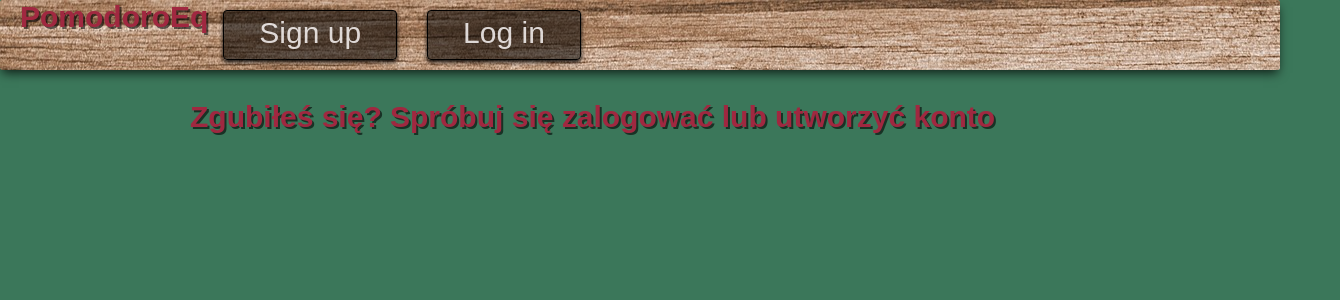
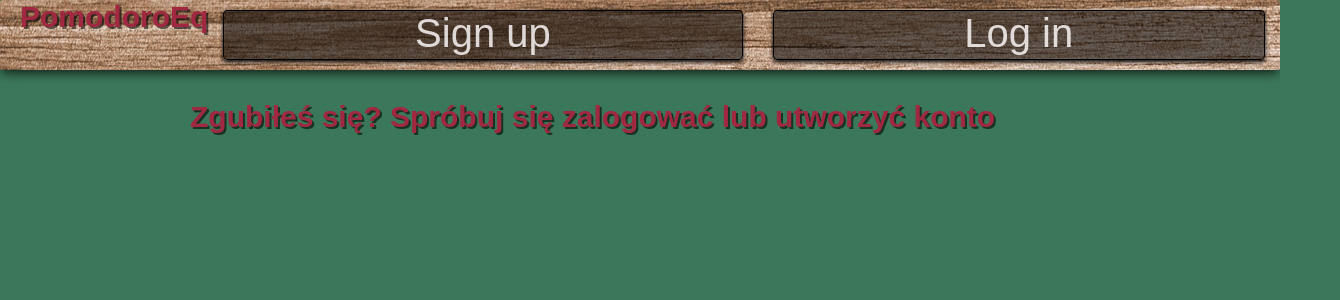
Before and after one commit to JaskierBard/pomodoroeq-front, a React (Create React App) app: page / in a window 1280 px wide. Shown: the top 300 px of the page, 1340 px wide, since content can reach past the window. Built offline with nearby package versions, Linux system fonts and the light colour scheme.

Commit message:
added message when buy seeds

```diff
--- a/src/components/Equipment/Equipment.css
+++ b/src/components/Equipment/Equipment.css
@@ -4,15 +4,15 @@
 background-image: url('../../../public/assets/images/wood.jpg');
 box-shadow: 0 -5px 10px -2px rgba(0, 0, 0, 0.75);
 position: fixed;
-display: block;
+/* display: block;  */
 bottom: 0px;
 font-size: 40px;
 /* width: 80vw; */
     bottom: 0;
-    left: 0;
+    /* left: 0; */
     width: 100%;
-    background-color: #333;
-    color: #fff;
+    /* background-color: #333; */
+    /* color: #fff; */
     text-align: center;
 }
 
@@ -21,38 +21,27 @@ ul{
     display: flex;
 
 }
-li{
-    width: 120px;
-    list-style-type: none;
-    background-color: #0000008c;
-    margin-left: 50px;
-    margin-right: 50px;
-    margin: 10px 15px 10px 15px;
-    border: 1px solid #000000;
-    border-radius: .25rem;
-    box-shadow: rgba(0, 0, 0, 1) 0 2px 4px 0;
 
-
-
-    text-align: center;
-    flex: auto;
-}
 
 li:hover{
     cursor: pointer;
 }
 
 .wallet{
-    margin: 10px 15px 10px 15px;
-    padding: 5px 35px 5px 35px;
-    background-color: rgba(240, 232, 160, 0.267);
-    box-shadow: rgba(0, 0, 0, 1) 0 2px 4px 0;
-    background-color: #0000008c;
-    position: absolute;
-    top: 10px;
-    border: 1px solid #d4d800;
-    border-radius: .25rem;
-    font-size: 30px;
+
+    border: 2px solid #d4d800;
+
 
 
 }
+
+.message{
+    position: absolute;
+    font-size: 32px;
+    bottom: 70px;
+    background-color: #0000006c;
+    /* box-shadow: rgba(0, 0, 0, 1) 0 2px 4px 0; */
+
+    width: 100%;
+    right: 0px;
+}
--- a/src/components/Equipment/equipment.tsx
+++ b/src/components/Equipment/equipment.tsx
@@ -12,8 +12,7 @@ export const Equipment = (props: Props) => {
 
 
     useEffect(() => {
-      setMessage(props.message)
-
+      // setMessage(props.message)
       const AsyncFunction  = async () => {
         setData(await getEquipment())
       }
@@ -27,7 +26,7 @@ export const Equipment = (props: Props) => {
 
     return (
         <>
-         <h1>Wydano:{props.message}</h1>
+         <p className='message'>{props.message}</p>
 
         {data ? ( <>
             <div className='eq-container'>
@@ -38,9 +37,10 @@ export const Equipment = (props: Props) => {
                 <li><img src="./assets/images/tomato-seed.png" alt="nasiona pomidora" />{data.tomatoSeed}</li>
                 <li><img src="./assets/images/tomato-seed.png" alt="nasiona pomidora" />{data.cucumberSeed}</li>
                 <li><img src="./assets/images/tomato-seed.png" alt="nasiona pomidora" />{data.pumpkinSeed}</li>
+                <div className='wallet'>{data.money} <img src="./assets/images/coin.png" alt="" /></div>
+
             </ul>
             </div>
-            <div className='wallet'>{data.money} <img src="./assets/images/coin.png" alt="" /></div>
 
             </>
 
--- a/src/components/Market/Buy.tsx
+++ b/src/components/Market/Buy.tsx
@@ -2,7 +2,6 @@ import React, { useEffect, useState } from 'react';
 import { getUserId } from '../../functions/getUserId';
 import './Buy.css'
 import axios from 'axios';
-import { Message } from '../common/Message/Message';
 import { Equipment } from '../Equipment/Equipment';
 
 export const BuyProducts = () => {
@@ -14,7 +13,6 @@ export const BuyProducts = () => {
 
   const [value , setValue] = useState<number>(0)
   const [message , setMessage] = useState<string>('')
-  // const [showMessage , setShowMessage] = useState<boolean>(true)
 
 
 
@@ -35,11 +33,15 @@ export const BuyProducts = () => {
     if (userId !== 0) {
     try {
      const res =  await axios.post("http://localhost:3001/equipment/buy", { tomatoSeed, cucumberSeed, pumpkinSeed, value, userId });
-    //  setMessage(res.data)
     setPumpkinSeed('0')
     setTomatoSeed('0')
     setCucumberSeed('0')
-    setMessage(' zrobić z res.data')
+    setMessage('kupiłeś nasiona')
+    const myInterval = setInterval(() => setMessage(''), 2000)
+    setTimeout(() => {
+      clearInterval(myInterval);
+  }, 3000);
+
 
     } catch (err) {
       console.log(err);
--- a/src/index.css
+++ b/src/index.css
@@ -10,7 +10,7 @@
 body{
   background-color: #3b775a;
   display: flex;
-  min-width: 1340px;
+  min-width: 1200px;
 
 }
 
@@ -19,7 +19,6 @@ body{
   box-sizing: border-box;
   text-align: center;
   justify-content: center;
-
   margin-top: 30vh;
   left: calc(50% - 300px);
   width: 600px;
@@ -40,8 +39,10 @@ input{
 
 
 header{
+  font-size: 40px;
+
   display: flex;
-    border-radius: 2px;
+  border-radius: 2px;
   width: 100vw;
   height: 70px;
   background-image: url('../public/assets/images/wood.jpg');
@@ -76,14 +77,21 @@ h1{
 
 
 
-a {
-  margin: 10px 15px 10px 15px;
-  padding: 5px 35px 5px 35px;
-  border: 1px solid #000000;
-  border-radius: .25rem;
-  box-shadow: rgba(0, 0, 0, 1) 0 2px 4px 0;
-  font-size: 30px;
-  background-color: #0000008c;
+a , li, .wallet{
+     /* width: 120px; */
+     list-style-type: none;
+     background-color: #0000008c;
+     /* margin-left: 50px; */
+     /* margin-right: 50px; */
+     margin: 10px 15px 10px 15px;
+     border: 1px solid #000000;
+     border-radius: .25rem;
+     box-shadow: rgba(0, 0, 0, 1) 0 2px 4px 0;
+
+
+
+     text-align: center;
+     flex: auto;
 
 }
 a:hover {
```
